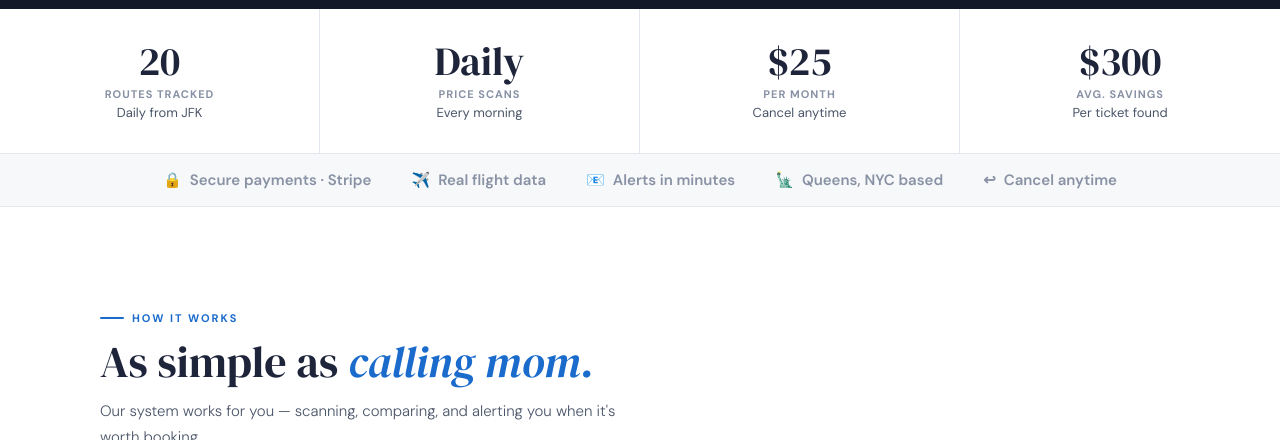
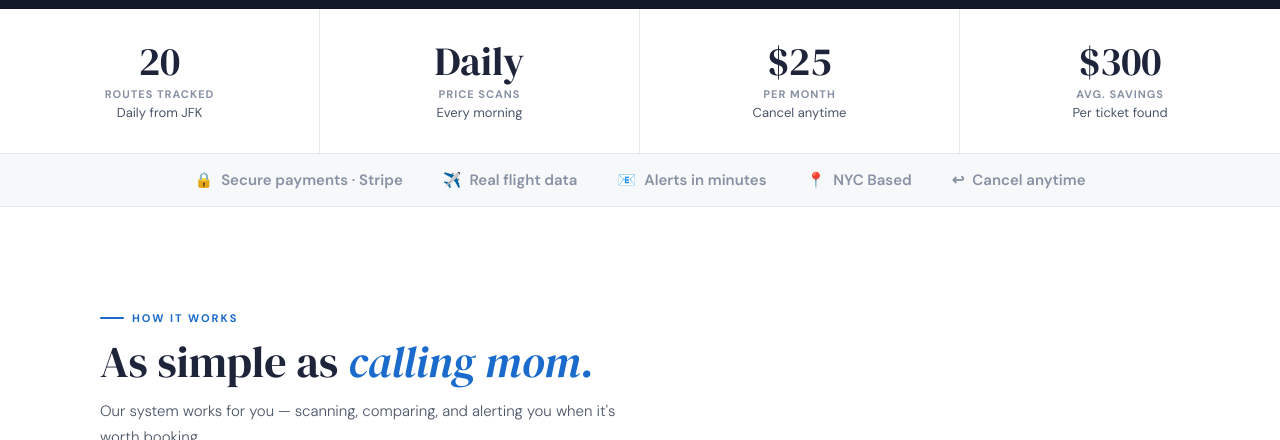
Before and after one commit to flaco1987/vuelacasa, a plain HTML site: page index.html in a window 1280 px wide. Shown: the part 660-1100 px from the top of the page. Drawn offline with Linux system fonts and the light colour scheme; no server answers.

Commit message:
Trust strip: Queens removed, NYC Based only

```diff
--- a/index.html
+++ b/index.html
@@ -347,7 +347,7 @@
   <div class="trust-item"><span>🔒</span><span data-en="Secure payments · Stripe" data-es="Pagos seguros · Stripe">Secure payments · Stripe</span></div>
   <div class="trust-item"><span>✈️</span><span data-en="Real flight data" data-es="Datos reales de vuelos">Real flight data</span></div>
   <div class="trust-item"><span>📧</span><span data-en="Alerts in minutes" data-es="Alertas en minutos">Alerts in minutes</span></div>
-  <div class="trust-item"><span>🗽</span><span data-en="Queens, NYC based" data-es="Con base en Queens, NYC">Queens, NYC based</span></div>
+  <div class="trust-item"><span>📍</span><span data-en="NYC Based" data-es="Con base en NYC">NYC Based</span></div>
   <div class="trust-item"><span>↩</span><span data-en="Cancel anytime" data-es="Cancela cuando quieras">Cancel anytime</span></div>
 </div>
 
```
